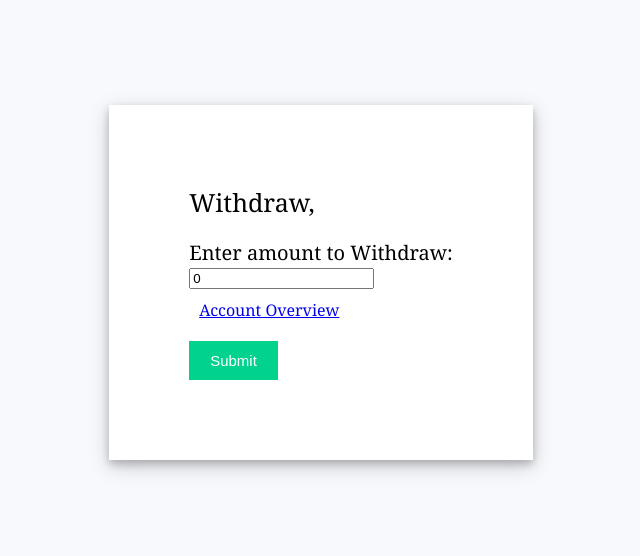
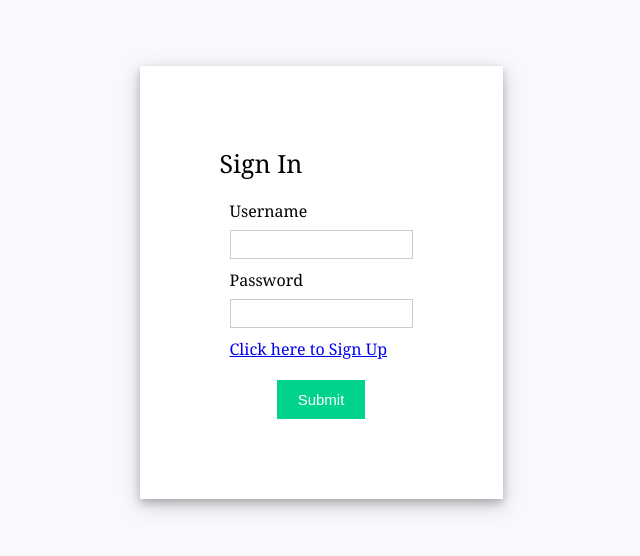
Before and after one commit to dcdemps/468project, a React (Create React App) app in the folder webui/: page /Withdraw in a window 1280 px wide. Shown: the part 126-682 px from the top of the page, without its empty margins (319-959 px from the left). Built offline with nearby package versions, Linux system fonts and the light colour scheme.

Commit message:
Router moved to index.js

```diff
--- a/webui/src/App.jsx
+++ b/webui/src/App.jsx
@@ -1,6 +1,5 @@
-
+import React, { useState } from 'react';
 import {
-  BrowserRouter as Router,
   Routes,
   Route
 } from "react-router-dom";
@@ -14,9 +13,13 @@
 
 function App() {
 
+  const [token, setToken] = useState();
+
+  if(!token) {
+    return <Login setToken={setToken} />
+  }
 
   return (
-    <Router>
     <Routes>
       <Route path="/" element={<Login/>}/>
       <Route path="/SignUp" element={<SignUp/>}/>
@@ -25,7 +28,6 @@
       <Route path="/Withdraw" element={<Withdraw/>}/>
       <Route path="/Transfer" element={<Transfer/>}/>
     </Routes>
-    </Router>
   );
 }
 
--- a/webui/src/index.js
+++ b/webui/src/index.js
@@ -1,4 +1,8 @@
 import reportWebVitals from './reportWebVitals';
+
+import {
+  BrowserRouter as Router
+} from "react-router-dom";
 
 import React from 'react';
 import ReactDOM from 'react-dom';
@@ -6,7 +10,9 @@
 
 ReactDOM.render(
   <React.StrictMode>
-    <App />
+    <Router>
+      <App/>
+    </Router>
   </React.StrictMode>,
   document.getElementById('root')
 );
```
Lines whose indentation alone changed are shown as unchanged.
